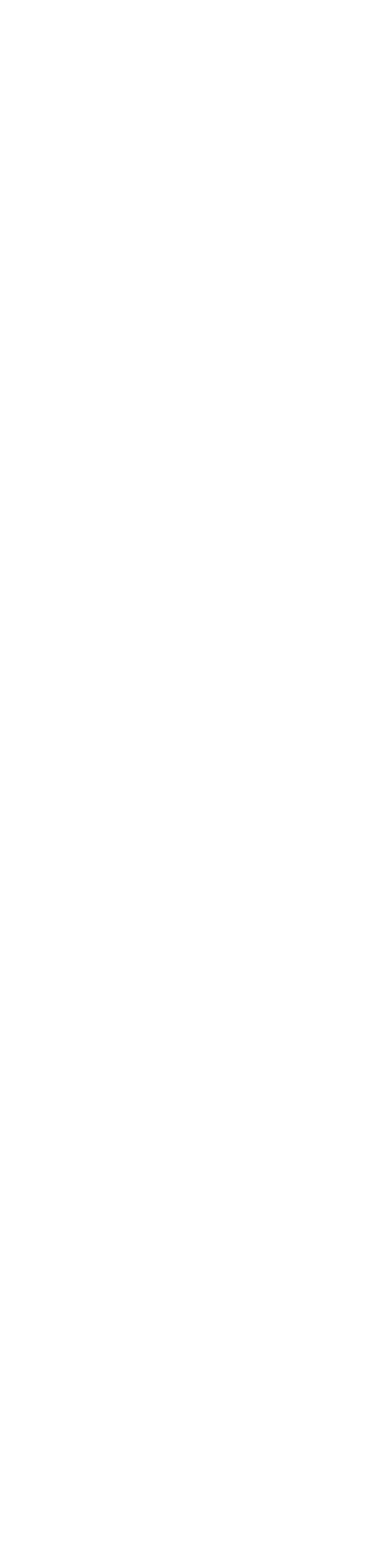
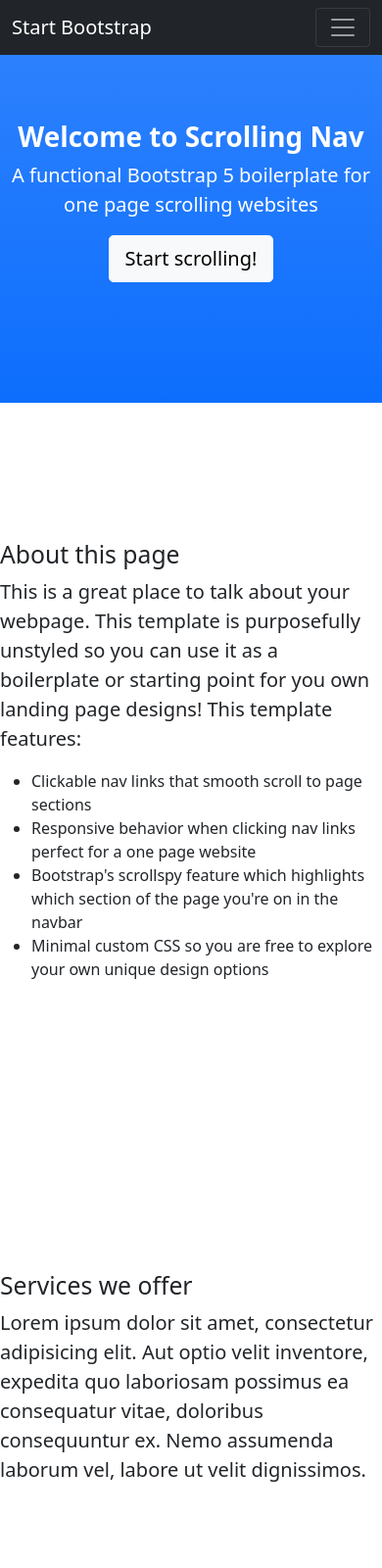
Before and after one commit to NijatMajidov/FrontEnd, a plain HTML site: page HtmlCssBootstrap/index.html in a window 390 px wide. Shown: the top 1600 px of the page at 98% size. Before the commit the page ends 844 px from the top, so only its background shows below. Drawn offline with nearby package versions, Linux system fonts and the light colour scheme.

Commit message:
Bootstrap connected

```diff
--- a/HtmlCssBootstrap/index.html
+++ b/HtmlCssBootstrap/index.html
@@ -1,12 +1,110 @@
 <!DOCTYPE html>
 <html lang="en">
-<head>
-    <meta charset="UTF-8">
-    <meta http-equiv="X-UA-Compatible" content="IE=edge">
-    <meta name="viewport" content="width=device-width, initial-scale=1.0">
+  <head>
+    <meta charset="UTF-8" />
+    <meta http-equiv="X-UA-Compatible" content="IE=edge" />
+    <meta name="viewport" content="width=device-width, initial-scale=1.0" />
+    <link
+      href="https://cdn.jsdelivr.net/npm/bootstrap@5.0.2/dist/css/bootstrap.min.css"
+      rel="stylesheet"
+      integrity="sha384-EVSTQN3/azprG1Anm3QDgpJLIm9Nao0Yz1ztcQTwFspd3yD65VohhpuuCOmLASjC"
+      crossorigin="anonymous"
+    />
     <title>Task</title>
-</head>
-<body>
+  </head>
+  <body>
+    <nav class="navbar navbar-expand-lg navbar-dark bg-dark fixed-top">
+      <div class="container">
+        <a class="navbar-brand" href="#start">Start Bootstrap</a>
+        <button
+          class="navbar-toggler"
+          type="button"
+          data-bs-toggle="collapse"
+          data-bs-target="#navbarNav"
+          aria-controls="navbarNav"
+          aria-expanded="false"
+          aria-label="Toggle navigation"
+        >
+          <span class="navbar-toggler-icon"></span>
+        </button>
+        <div class="collapse navbar-collapse" id="navbarNav">
+          <ul class="navbar-nav ms-auto">
+            <li class="nav-item">
+              <a class="nav-link active" aria-current="page" href="#about">About</a>
+            </li>
+            <li class="nav-item">
+              <a class="nav-link" href="#services">Services</a>
+            </li>
+            <li class="nav-item">
+              <a class="nav-link" href="#contact">Contact</a>
+            </li>
+          </ul>
+        </div>
+      </div>
+    </nav>
 
-</body>
+    <header id=start class="bg-primary bg-gradient text-white" style="padding: 75px 0px ;">
+      <div class="container py-5 text-center">
+        <h1 class="fw-bolder">Welcome to Scrolling Nav</h1>
+        <p class="lead">
+          A functional Bootstrap 5 boilerplate for one page scrolling websites
+        </p>
+        <a class="btn btn-lg btn-light" href="#about">Start scrolling!</a>
+      </div>
+    </header>
+
+    <div id=about class="container" style="padding: 140px 0px ;">
+      <div class="row gx-4 justify-content-center">
+        <div class="col-lg-8">
+          <h2>About this page</h2>
+          <p class="lead">
+            This is a great place to talk about your webpage. This template is
+            purposefully unstyled so you can use it as a boilerplate or starting
+            point for you own landing page designs! This template features:
+          </p>
+          <ul>
+            <li>Clickable nav links that smooth scroll to page sections</li>
+            <li>
+              Responsive behavior when clicking nav links perfect for a one page
+              website
+            </li>
+            <li>
+              Bootstrap's scrollspy feature which highlights which section of
+              the page you're on in the navbar
+            </li>
+            <li>
+              Minimal custom CSS so you are free to explore your own unique
+              design options
+            </li>
+          </ul>
+        </div>
+      </div>
+    </div>
+
+    <div id=services class="container" style="padding: 140px 0px ;"">
+      <div class="row gx-4 justify-content-center">
+        <div class="col-lg-8">
+          <h2>Services we offer</h2>
+          <p class="lead">
+            Lorem ipsum dolor sit amet, consectetur adipisicing elit. Aut optio
+            velit inventore, expedita quo laboriosam possimus ea consequatur
+            vitae, doloribus consequuntur ex. Nemo assumenda laborum vel, labore
+            ut velit dignissimos.
+          </p>
+        </div>
+      </div>
+    </div>
+    <div id= contact class="container" style="padding: 140px 0px ;">
+      <div class="row gx-4 justify-content-center">
+          <div class="col-lg-8">
+              <h2>Contact us</h2>
+              <p class="lead">Lorem ipsum dolor sit amet, consectetur adipisicing elit. Vero odio fugiat voluptatem dolor, provident officiis, id iusto! Obcaecati incidunt, qui nihil beatae magnam et repudiandae ipsa exercitationem, in, quo totam.</p>
+          </div>
+      </div>
+  </div>
+  <footer class="bg-dark py-5">
+    <div class="container"><p class="m-0 text-center text-white">Copyright © Your Website 2023</p></div>
+  </footer>
+  </body>
+  <script src="https://cdn.jsdelivr.net/npm/bootstrap@5.0.2/dist/js/bootstrap.bundle.min.js" integrity="sha384-MrcW6ZMFYlzcLA8Nl+NtUVF0sA7MsXsP1UyJoMp4YLEuNSfAP+JcXn/tWtIaxVXM" crossorigin="anonymous"></script>
 </html>
```
